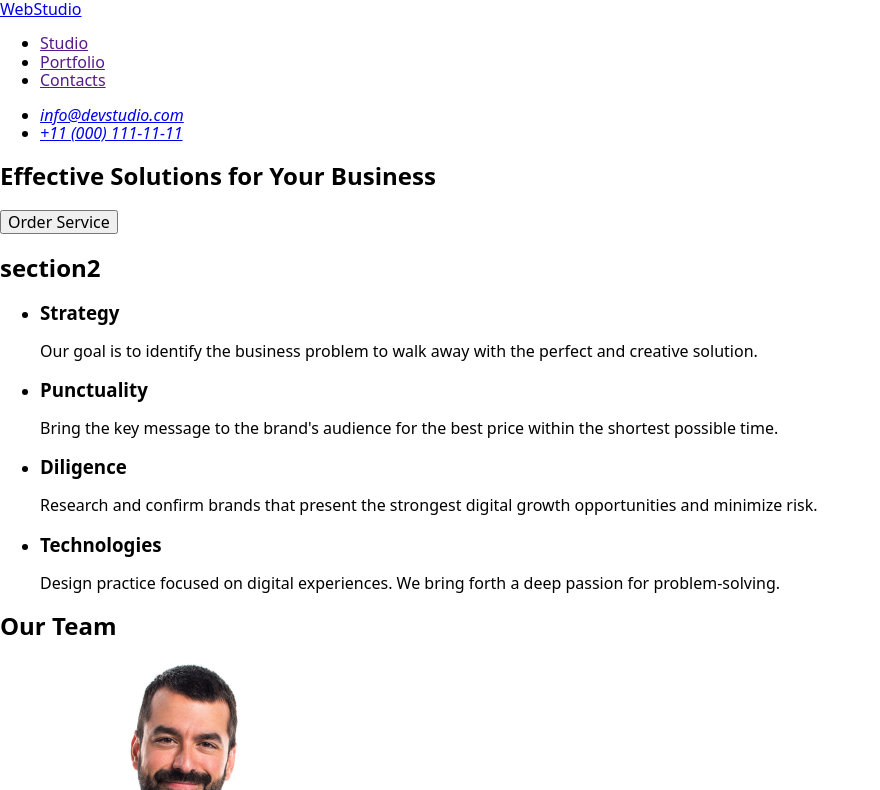
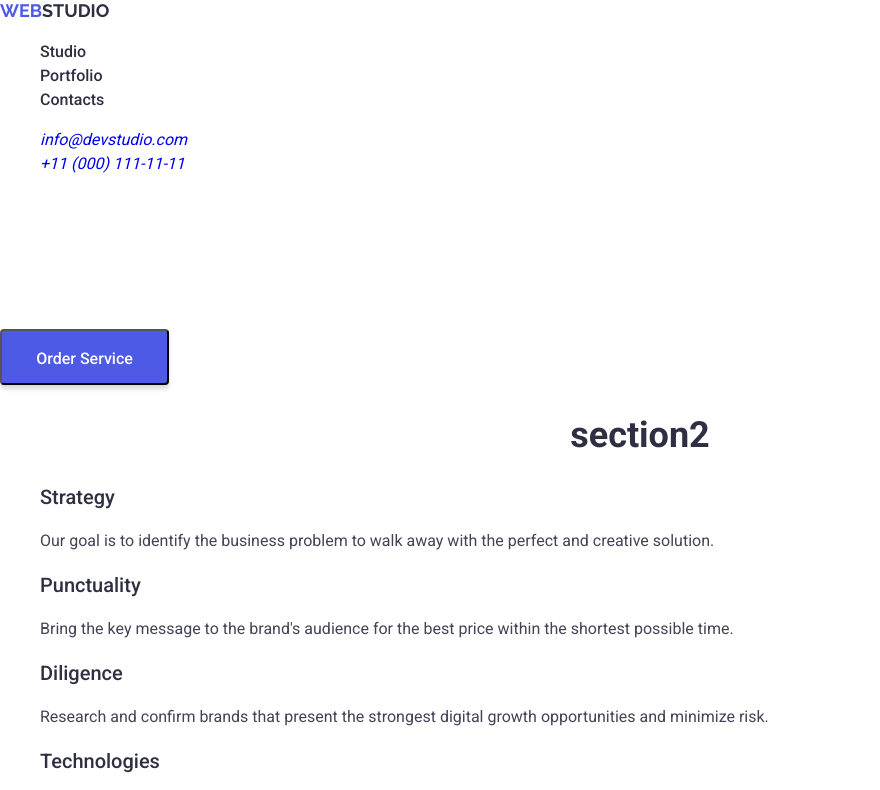
Before and after one commit to iEnchanter/goit-markup-hw-02, a plain HTML site: page index.html in a window 1280 px wide. Shown: the top 790 px of the page, without its empty margins (0-880 px from the left). Drawn offline with nearby package versions, Linux system fonts and the light colour scheme.

Commit message:
add files

```diff
--- a/css/styles.css
+++ b/css/styles.css
@@ -0,0 +1,96 @@
+body {
+    font-family: 'Roboto', serif;
+    font-weight: normal;
+    font-size: 16px;
+    line-height: 24px;
+    letter-spacing: 2%;
+    color: #434455;
+}
+ul {
+    list-style-type:  none;
+}
+.logo {
+    text-decoration:  none;
+    font-family:'Raleway';
+    font-weight: 700;
+    font-size: 18px;
+    line-height: 21px;
+    letter-spacing: 3%;
+    text-transform: uppercase;
+    color: #2E2F42;
+}
+.logo-web {
+    color: #4d5ae5;
+}
+.studio {
+color: #2E2F42;
+}
+.nav--link {
+    color: #2E2F42;
+    text-decoration:  none;
+    font-weight: 500;
+    font-size: 16px;
+    line-height: 24px;
+    letter-spacing: 2%;
+}
+.nav--link:hover {
+    color: #404BBF;
+}
+.nav--link:active {
+    color: #404BBF;
+}
+.address--link {
+    text-decoration:  none;
+}
+.address--link:hover {
+    color: #404BBF;
+}
+h1 {
+    font-weight: 700;
+    font-size: 56px;
+    line-height: 60px;
+    letter-spacing: 2%;
+    text-align: center;
+    color: #ffffff;
+}
+.button-hero {
+    font-weight: 500;
+    font-size: 16px;
+    line-height: 24px;
+    letter-spacing: 4%;
+    color: #ffffff;
+    background-color: #4d5ae5;
+    border-radius: 4px;
+    padding: 16px 32px;
+    width: 169px;
+    height: 56px;
+    box-shadow: 0 4px 4px 0 rgba(0, 0, 0, 0.15);
+}
+.button-hero:hover {
+    background-color: #404BBF;
+}
+.feature-title {
+    color: #2E2F42;
+}
+h2 {
+    font-weight: 700;
+    font-size: 36px;
+    letter-spacing: 2%;
+    line-height: 40px;
+    text-align: center;
+    color: #2E2F42;
+}
+h3 {
+    font-weight: 500;
+    font-size: 20px;
+    letter-spacing: 2%;
+    line-height: 24px;
+    color: #2E2F42;
+}
+.name {
+    text-align: center;
+}
+.text-description {
+    text-align: center;
+    text-shadow: 0 4px 4px 0 rgba(0, 0, 0, 0.25);
+}
--- a/index.html
+++ b/index.html
@@ -3,52 +3,52 @@
 <head>
     <meta charset="UTF-8">
     <meta name="viewport" content="width=device-width, initial-scale=1.0">
-    <link href="https://fonts.googleapis.com/css2?family=Raleway:ital,wght@0,700;1,700&family=Roboto:wght@700&display=swap" rel="stylesheet">
-    <link href="https://fonts.googleapis.com/css2?family=Raleway:ital,wght@0,700;1,700&family=Roboto:wght@400;500;700&display=swap" rel="stylesheet">
-    <link rel="stylesheet" href="https://cdnjs.cloudflare.com/ajax/libs/modern-normalize/3.0.1/modern-normalize.min.css"
-    integrity="sha512-q6WgHqiHlKyOqslT/lgBgodhd03Wp4BEqKeW6nNtlOY4quzyG3VoQKFrieaCeSnuVseNKRGpGeDU3qPmabCANg=="
-    crossorigin="anonymous" referrerpolicy="no-referrer">
+    <link rel="preconnect" href="https://fonts.googleapis.com">
+    <link rel="preconnect" href="https://fonts.gstatic.com" crossorigin>
+    <link href="https://fonts.googleapis.com/css2?family=Raleway:wght@700&family=Roboto:wght@400;500;700&display=swap"
+        rel="stylesheet">
+    <link rel="stylesheet" href="https://cdnjs.cloudflare.com/ajax/libs/modern-normalize/1.0.0/modern-normalize.min.css">
     <link rel="stylesheet" href="./css/styles.css" >
     <title>WEBSTUDIO</title>
 </head>
 <body>
-    <header>
-        <nav>
-            <a class="logo" href="./index.html">WebStudio</a>
-            <ul class="header-list">
-                <li class="header-link"><a href="">Studio</a></li>
-                <li class="header-link"><a href="">Portfolio</a></li>
-                <li class="header-link"><a href="">Contacts</a></li>
+    <header class="header">
+        <nav class="nav-box">
+            <a class="logo" href="./index.html"><span class="logo-web">Web</span>Studio</a>
+            <ul class="nav-list">
+                <li class="nav--list"><a class="nav--link" href="">Studio</a></li>
+                <li class="nav--list"><a class="nav--link" href="">Portfolio</a></li>
+                <li class="nav--list"><a class="nav--link" href="">Contacts</a></li>
             </ul>
         </nav>
         <address>
-            <ul>
-                <li class="address-link"><a href="mailto:info@devstudio.com">info@devstudio.com</a></li>
-                <li class="address-link"><a href="tel:+110001111111">+11 (000) 111-11-11</a></li>
+            <ul class="address-list">
+                <li class="address--list"><a class="address--link" href="mailto:info@devstudio.com">info@devstudio.com</a></li>
+                <li class="address--list"><a class="address--link" href="tel:+110001111111">+11 (000) 111-11-11</a></li>
             </ul>
         </address>
     </header>
     <main>
         <section class="section-1">
-            <h1 class="hero">Effective Solutions for Your Business</h1>
+            <h1>Effective Solutions for Your Business</h1>
             <button class="button-hero" type="button">Order Service</button>
         </section>
         <section>
             <h2 class="section-2">section2</h2>
-            <ul class="features">
-                <li class="feature">
+            <ul class="feature">
+                <li class="feature-list">
                     <h3 class="feature-title">Strategy</h3>
                     <p class="feature-text">Our goal is to identify the business problem to walk away with the perfect and creative solution.</p>
                 </li>
-                <li>
+                <li class="feature-list">
                     <h3 class="feature-title">Punctuality</h3>
                     <p class="feature-text">Bring the key message to the brand's audience for the best price within the shortest possible time.</p>
                 </li>
-                <li>
+                <li class="feature-list">
                     <h3 class="feature-title">Diligence</h3>
                     <p class="feature-text">Research and confirm brands that present the strongest digital growth opportunities and minimize risk.</p>
                 </li>
-                <li>
+                <li class="feature-list">
                     <h3 class="feature-title">Technologies</h3>
                     <p class="feature-text">Design practice focused on digital experiences. We bring forth a deep passion for problem-solving.</p>
                 </li>
@@ -81,7 +81,7 @@
         </section>
         <section class="section-4">
             <h2 class="our-portfolio">Our Portfolio</h2>
-            <ul class="our-portfolio-group1">
+            <ul class="our-portfolio-group">
                 <li class="our-portfolio-card">
                     <img class="porfolio-photo" src="./images/banking.jpg" alt="Banking App" width="360" height="300">
                     <h3 class="portfolio-title">Banking App</h3>
@@ -98,7 +98,7 @@
                     <p class="portfolio-text">App</p>
                 </li>
             </ul>
-            <ul class="our-portfolio-group2">
+            <ul class="our-portfolio-group">
                 <li class="our-portfolio-card">
                     <img class="porfolio-photo" src="./images/taxiservice.jpg" alt="Taxi Service" width="360" height="300">
                     <h3 class="portfolio-title">Taxi Service</h3>
@@ -118,7 +118,7 @@
         </section>
     </main>
     <footer>
-        <a class="logo" href="./index.html">WebStudio</a>
+        <a class="logo" href="./index.html"><span class="logo-web">Web</span>Studio</a>
         <p class="footer-text">Increase the flow of customers and sales for your business with digital marketing & growth solutions.</p>
     </footer>
 </body>
```
